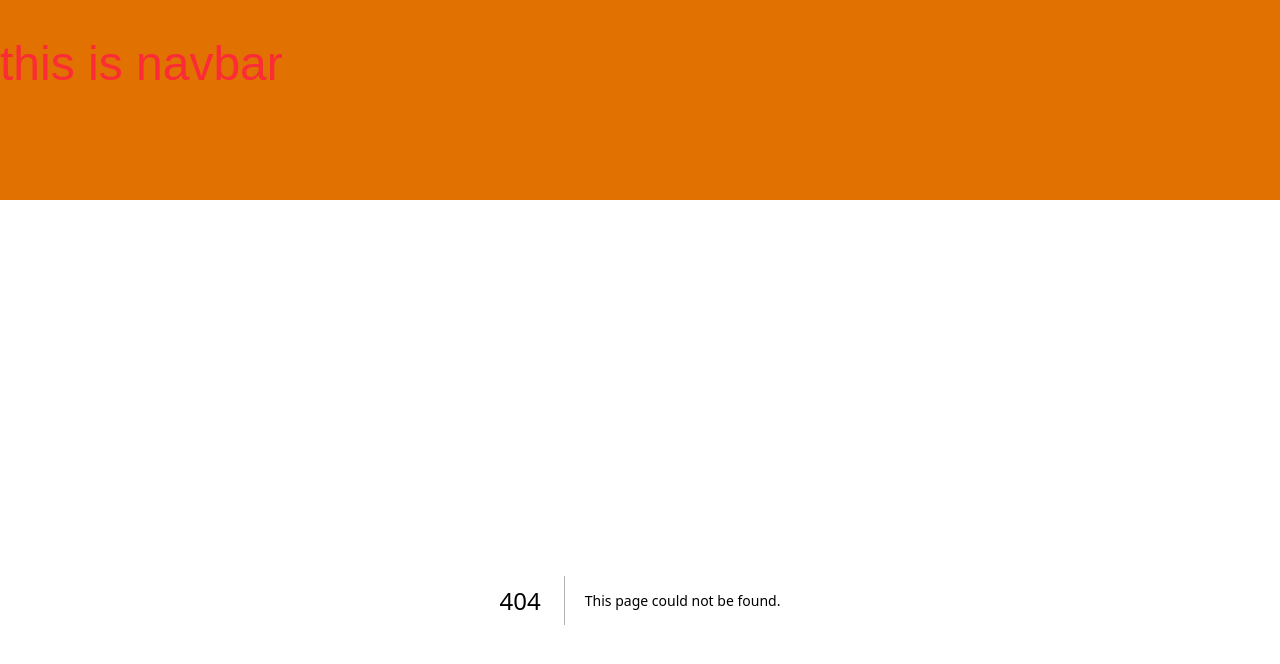
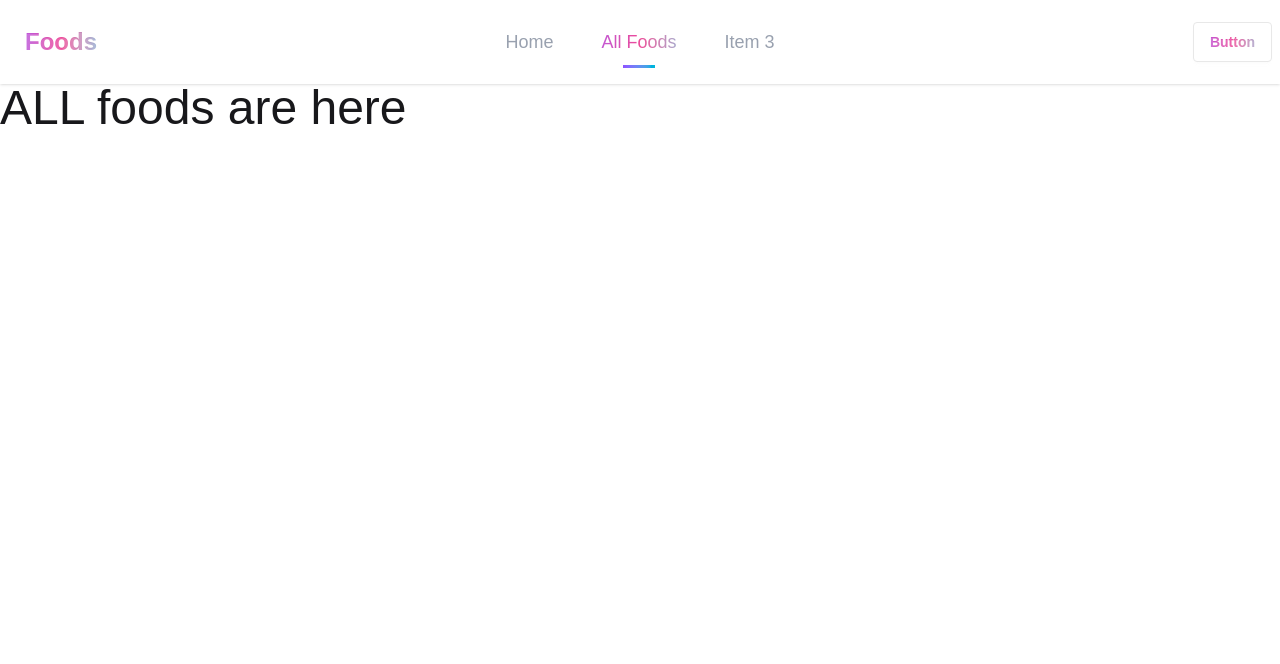
Before and after one commit to toufiqweb/food-recipe, a Next.js app: page /allFoods in a window 1280 px wide. Before the commit this address had no page. Shown: the top 664 px of the page. Built offline with nearby package versions, Linux system fonts and the light colour scheme.

Commit message:
navbar added

```diff
--- /dev/null
+++ b/src/app/allFoods/page.jsx
@@ -0,0 +1,11 @@
+import React from 'react';
+
+const AllFoodPage = () => {
+    return (
+        <div>
+            <h1 className='text-5xl'> ALL foods are here</h1>
+        </div>
+    );
+};
+
+export default AllFoodPage;
--- a/src/app/layout.js
+++ b/src/app/layout.js
@@ -22,12 +22,17 @@ export default function RootLayout({ children }) {
   return (
     <html
       lang="en"
+      data-theme= "light"
       className={`${geistSans.variable} ${geistMono.variable} h-full antialiased`}
     >
-      <body className="min-h-full flex flex-col">
+      <body className="min-h-full bg-base-100">
 
         <NavBar/>
-        {children}</body>
+        <main className="container mx-auto">
+        {children}
+
+        </main>
+        </body>
     </html>
   );
 }
--- a/src/components/NavBar.jsx
+++ b/src/components/NavBar.jsx
@@ -1,12 +1,111 @@
-import React from 'react';
+"use client";
+import Link from "next/link";
+import { usePathname } from "next/navigation";
+import React from "react";
 
 const NavBar = () => {
-    return (
-        <div className='h-[200px] bg-amber-600 py-10'>
-            <h1 className='text-5xl text-red-500'>this is navbar</h1>
+  const pathname = usePathname();
+  const links = (
+    <>
+      <li>
+        <Link
+          href={"/"}
+          className={`
+                  group relative px-6 py-3 text-lg font-medium transition-all duration-300
+                 ${
+                   pathname === "/"
+                     ? "text-transparent bg-clip-text bg-linear-to-r from-[#a855f7] via-[#ec4899] to-[#22d3ee]"
+                     : "text-gray-400 hover:text-white"
+                 }
+                 after:absolute after:bottom-0 after:left-1/2 after:-translate-x-1/2
+                 after:h-0.75 after:w-0 after:bg-linear-to-r after:from-violet-500 after:to-cyan-500
+                 after:transition-all after:duration-300
+                 ${pathname === "/" ? "after:w-8" : "group-hover:after:w-6"}
+               `}
+                       >
+          Home
+        </Link>
+      </li>
+      <li>
+        <Link
+          href={"/allFoods"}
+          className={`
+                group relative px-6 py-3 text-lg font-medium transition-all duration-300
+                ${
+                  pathname === "/allFoods"
+                    ? "text-transparent bg-clip-text bg-linear-to-r from-[#a855f7] via-[#ec4899] to-[#22d3ee]"
+                    : "text-gray-400 hover:text-white"
+                }
+                after:absolute after:bottom-0 after:left-1/2 after:-translate-x-1/2
+                after:h-0.75 after:w-0 after:bg-linear-to-r after:from-violet-500 after:to-cyan-500
+                after:transition-all after:duration-300
+                ${pathname === "/allFoods" ? "after:w-8" : "group-hover:after:w-6"}
+              `}
+                      >
+          All Foods
+        </Link>
+      </li>
+      <li>
+        <Link
+          href={"/Item"}
+          className={`
+            group relative px-6 py-3 text-lg font-medium transition-all duration-300
+            ${
+              pathname === "/Item"
+                ? "text-transparent bg-clip-text bg-linear-to-r from-[#a855f7] via-[#ec4899] to-[#22d3ee]"
+                : "text-gray-400 hover:text-white"
+            }
+            after:absolute after:bottom-0 after:left-1/2 after:-translate-x-1/2
+            after:h-0.75 after:w-0 after:bg-linear-to-r after:from-violet-500 after:to-cyan-500
+            after:transition-all after:duration-300
+            ${pathname === "/Item" ? "after:w-8" : "group-hover:after:w-6"}
+          `}
+                  >
+          Item 3
+        </Link>
+      </li>
+    </>
+  );
 
+  return (
+    <div className=" bg-base-100 shadow-sm ">
+      <div className="navbar container mx-auto">
+        <div className="navbar-start">
+          <div className="dropdown">
+            <div tabIndex={0} role="button" className="btn btn-ghost lg:hidden">
+              <svg
+                xmlns="http://www.w3.org/2000/svg"
+                className="h-5 w-5"
+                fill="none"
+                viewBox="0 0 24 24"
+                stroke="currentColor"
+              >
+                <path
+                  strokeLinecap="round"
+                  strokeLinejoin="round"
+                  strokeWidth="2"
+                  d="M4 6h16M4 12h8m-8 6h16"
+                />
+              </svg>
+            </div>
+            <ul
+              tabIndex="-1"
+              className="menu menu-sm dropdown-content bg-base-100 rounded-box z-1 mt-3 w-52 p-2 shadow"
+            >
+              {links}
+            </ul>
+          </div>
+          <a className="btn btn-ghost text-2xl text-transparent bg-clip-text bg-linear-to-r from-[#a855f7] via-[#ec4899] to-[#22d3ee]">Foods</a>
         </div>
-    );
+        <div className="navbar-center hidden lg:flex">
+          <ul className="menu menu-horizontal px-1">{links}</ul>
+        </div>
+        <div className="navbar-end">
+          <a className="btn text-transparent bg-clip-text bg-linear-to-r from-[#a855f7] via-[#ec4899] to-[#22d3ee]">Button</a>
+        </div>
+      </div>
+    </div>
+  );
 };
 
 export default NavBar;
```
